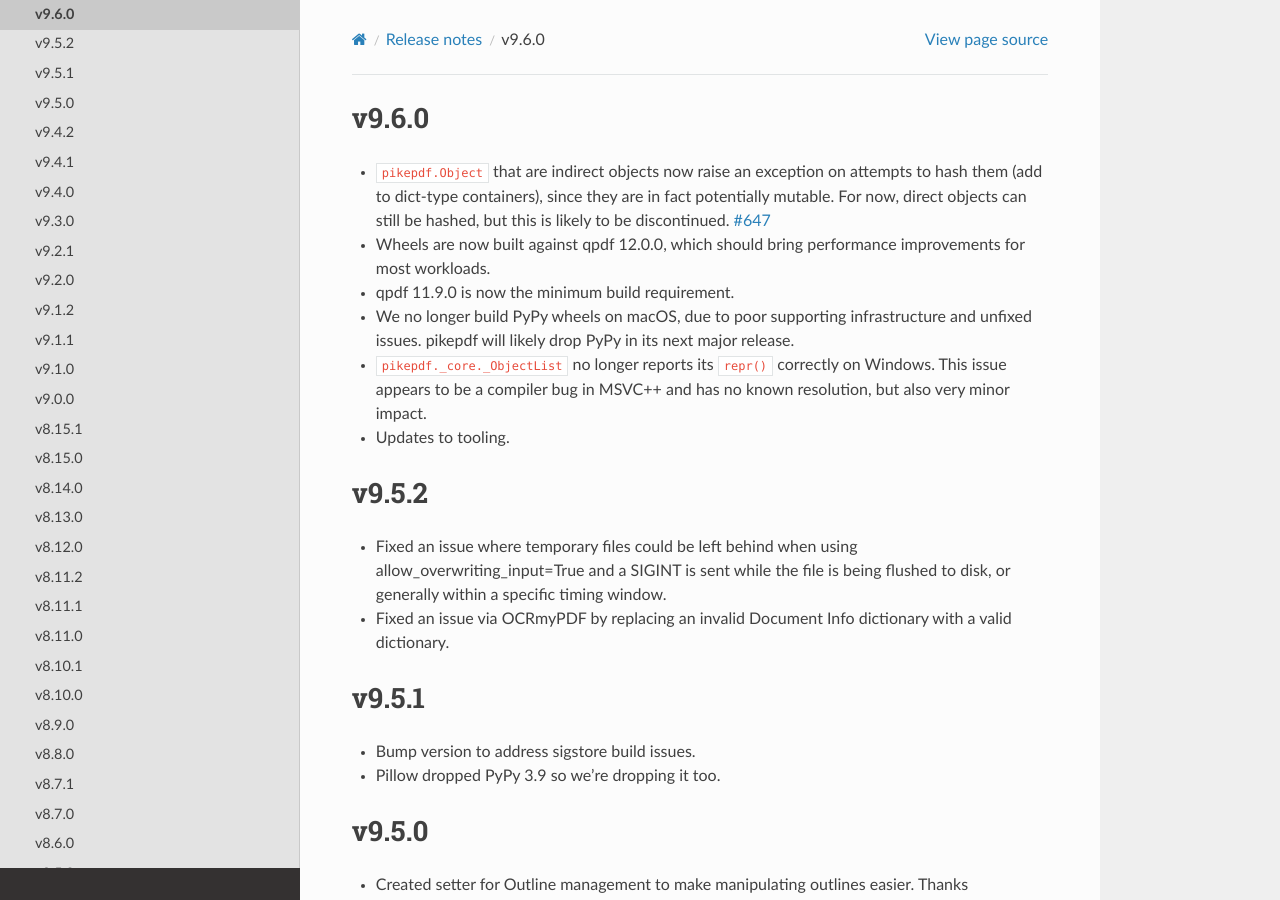
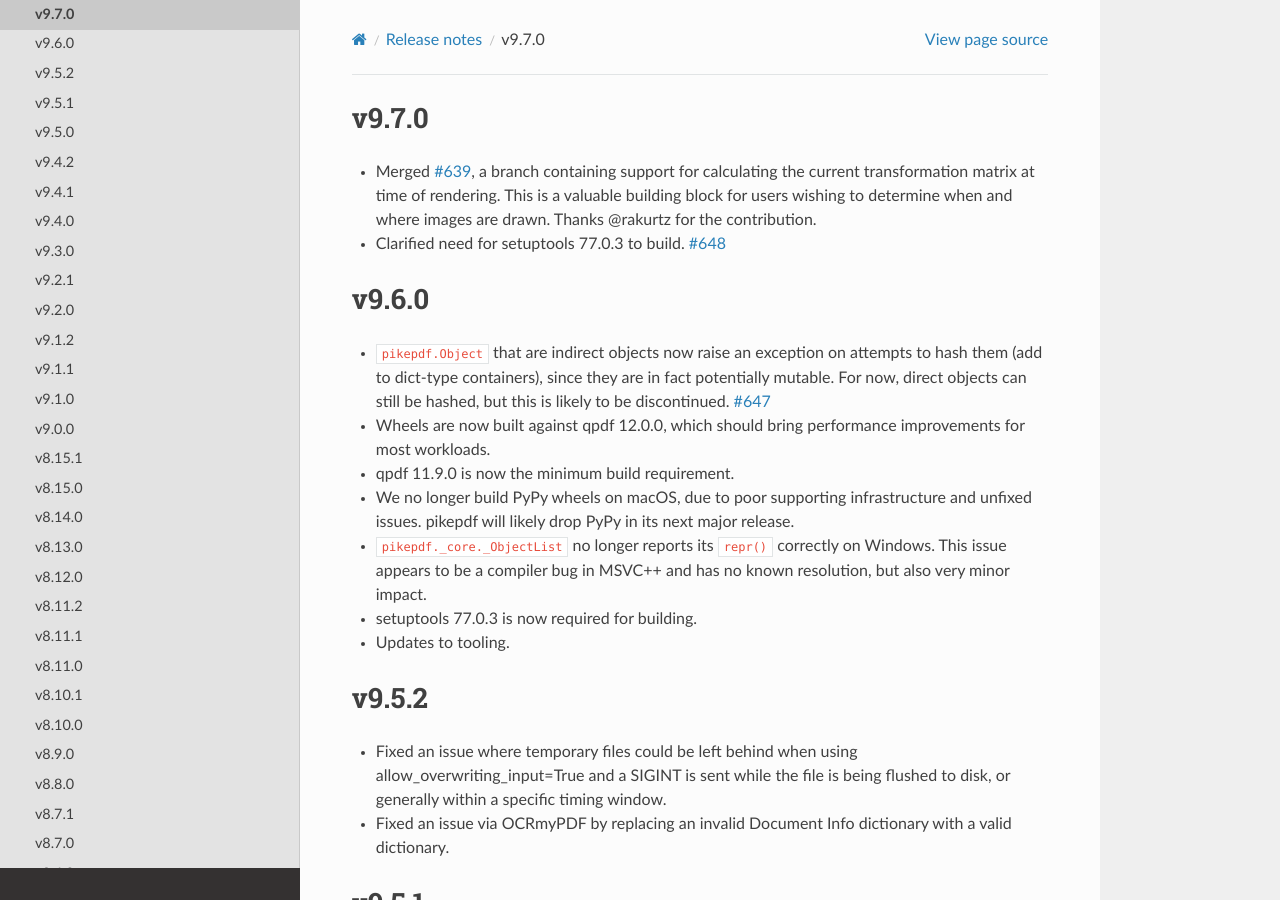
Before and after one commit to pikepdf/pikepdf, a Sphinx documentation site: the page built from docs/releasenotes/version9.rst, in a window 1280 px wide and 900 px high. Built offline with Sphinx 7.4.7 and the Read the Docs theme 3.1.0, drawn with Linux system fonts in a browser that asks for light colours; pages that are not in the unit, such as notebooks, are missing from menus.

Commit message:
v9.7.0 notes

```diff
--- a/docs/releasenotes/version9.rst
+++ b/docs/releasenotes/version9.rst
@@ -1,3 +1,12 @@
+v9.7.0
+======
+
+- Merged :pr:`639`, a branch containing support for calculating the current
+  transformation matrix at time of rendering. This is a valuable building block
+  for users wishing to determine when and where images are drawn. Thanks
+  @rakurtz for the contribution.
+- Clarified need for setuptools 77.0.3 to build. :issue:`648`
+
 v9.6.0
 ======
 
@@ -13,6 +22,7 @@
 - ``pikepdf._core._ObjectList`` no longer reports its ``repr()`` correctly on
   Windows. This issue appears to be a compiler bug in MSVC++ and has no known
   resolution, but also very minor impact.
+- setuptools 77.0.3 is now required for building.
 - Updates to tooling.
 
 v9.5.2
```
